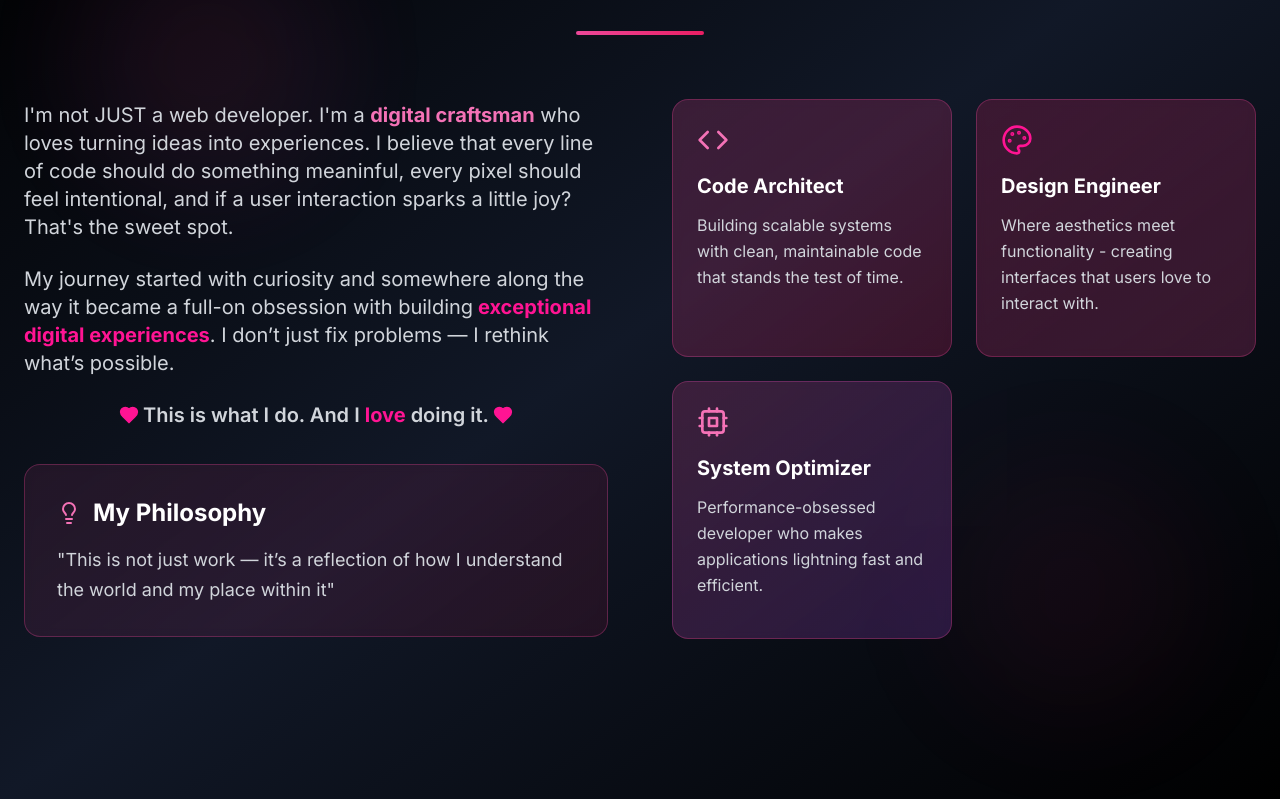
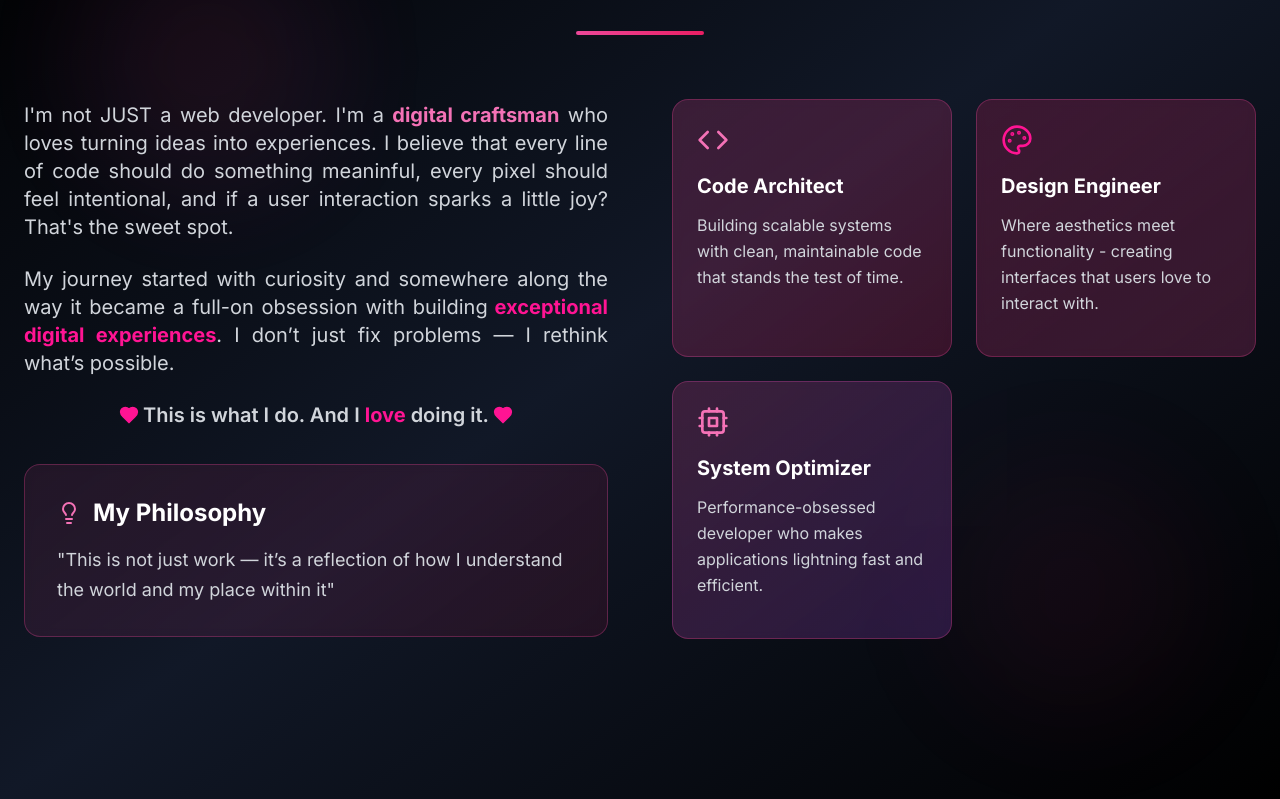
Before and after one commit to pali-s/Portfolio, a React (Vite) app in the folder pali-s-portfolio/: page / in a window 1280 px wide. Shown: the part 1019-1818 px from the top of the page. Built offline with nearby package versions, Linux system fonts and the light colour scheme.

Commit message:
justified text about me

```diff
--- a/pali-s-portfolio/src/components/About.tsx
+++ b/pali-s-portfolio/src/components/About.tsx
@@ -85,7 +85,7 @@ const About: React.FC = () => {
           {/* Text Content */}
           <div className={`space-y-8 transition-all duration-1000 delay-500 ${isVisible ? 'opacity-100 translate-x-0' : 'opacity-0 -translate-x-10'
             }`}>
-            <div className="text-lg md:text-xl text-gray-300 leading-relaxed space-y-6">
+            <div className="text-lg md:text-xl text-gray-300 leading-relaxed space-y-6 text-justify">
               <p>
                 I'm not JUST a web developer. I'm a <span className="font-bold text-pink-400">digital craftsman</span> who loves turning ideas into experiences. I believe that every line of code should do something meaninful, every pixel should feel intentional, and if a user interaction sparks a little joy? That's the sweet spot.
               </p>
```
